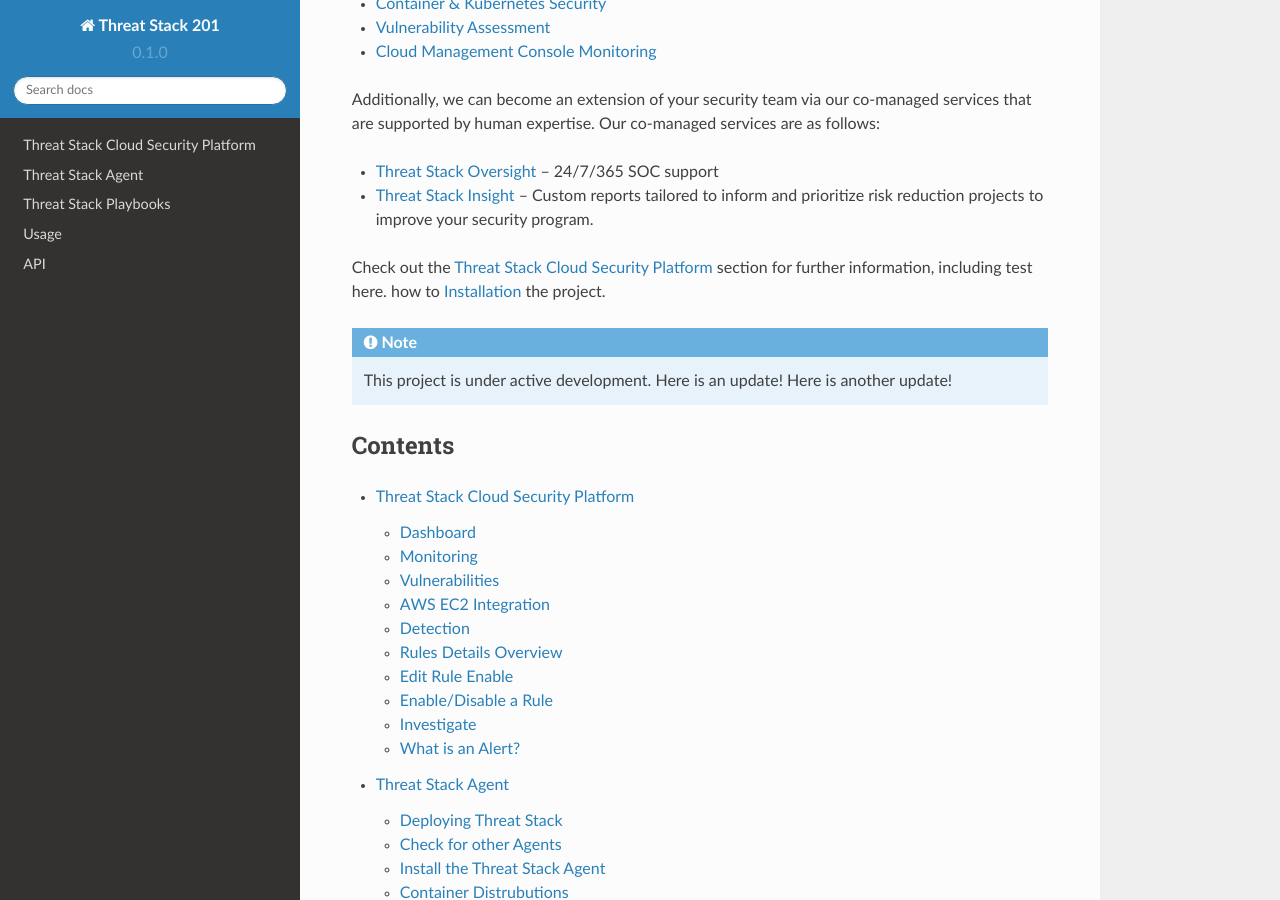
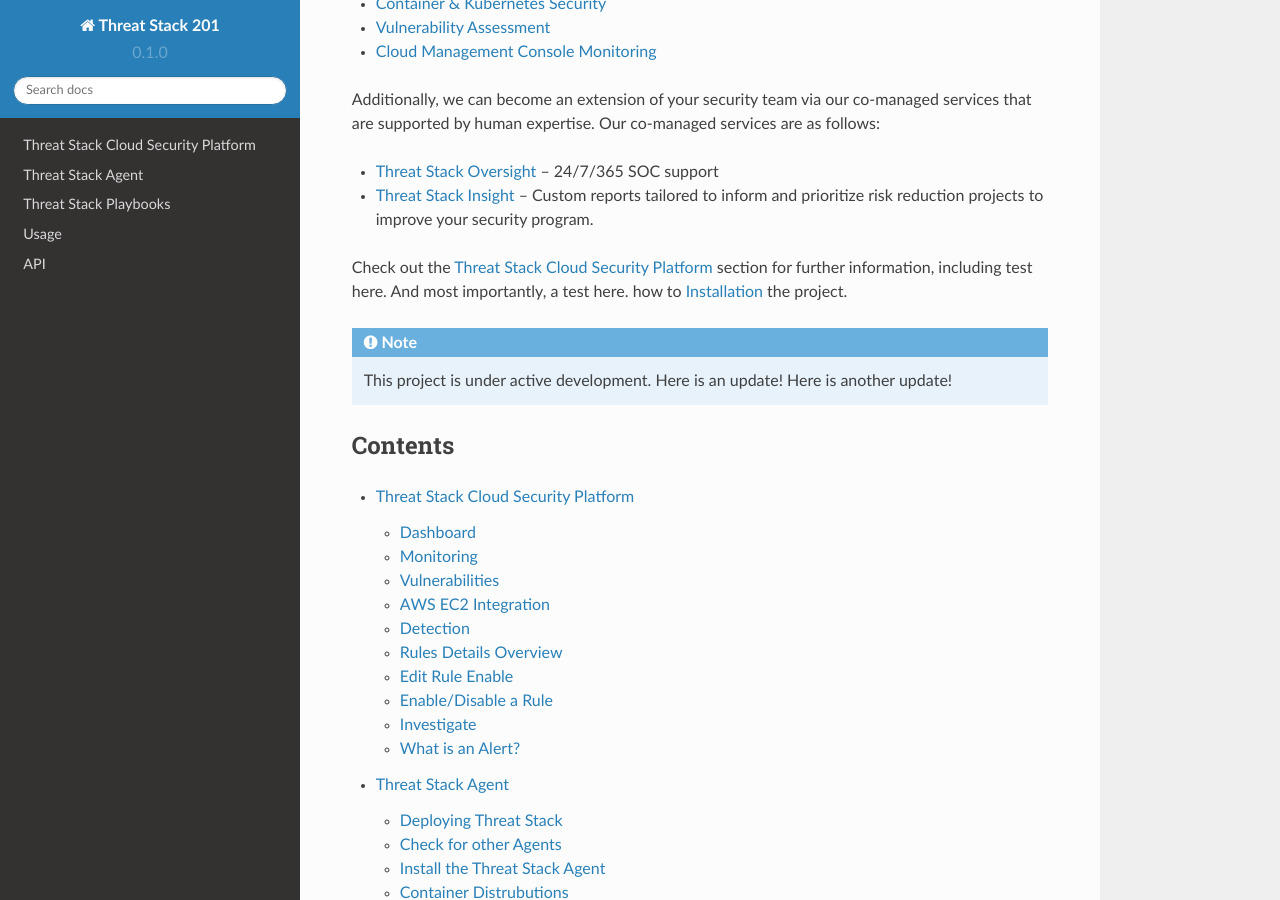
Before and after one commit to skrizzy16/rtdtest94, a Sphinx documentation site: the page built from docs/source/index.rst, in a window 1280 px wide and 900 px high, scrolled down 813 px. Built offline with Sphinx 7.4.7 and the Read the Docs theme 2.0.0, drawn with Linux system fonts in a browser that asks for light colours.

Commit message:
Update index.rst

```diff
--- a/docs/source/index.rst
+++ b/docs/source/index.rst
@@ -24,7 +24,7 @@ Additionally, we can become an extension of your security team via our co-manage
 
 * `Threat Stack Insight <https://www.threatstack.com/cloud-security-platform/insight>`_ – Custom reports tailored to inform and prioritize risk reduction projects to improve your security program.
 
-Check out the :doc:`Threat Stack Cloud Security Platform` section for further information, including test here.
+Check out the :doc:`Threat Stack Cloud Security Platform` section for further information, including test here. And most importantly, a test here.
 how to :ref:`installation` the project.
 
 
```
